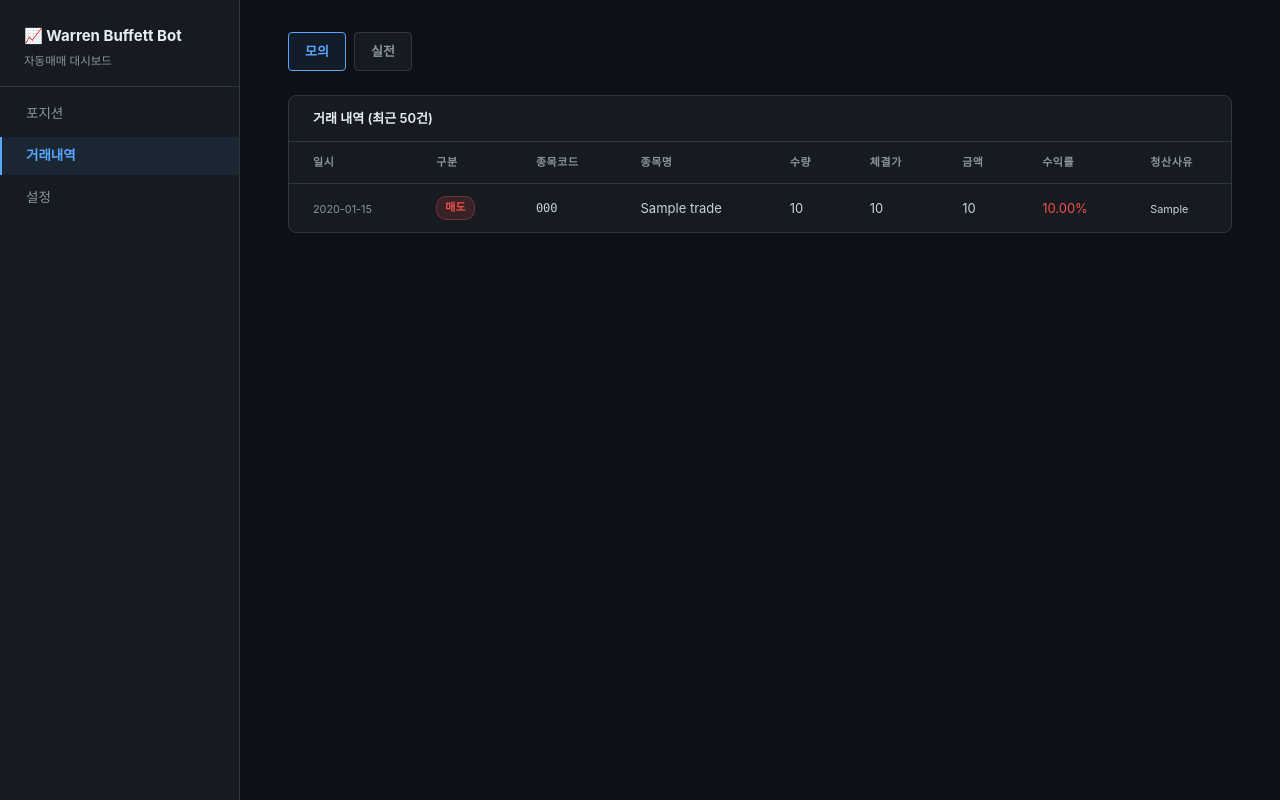
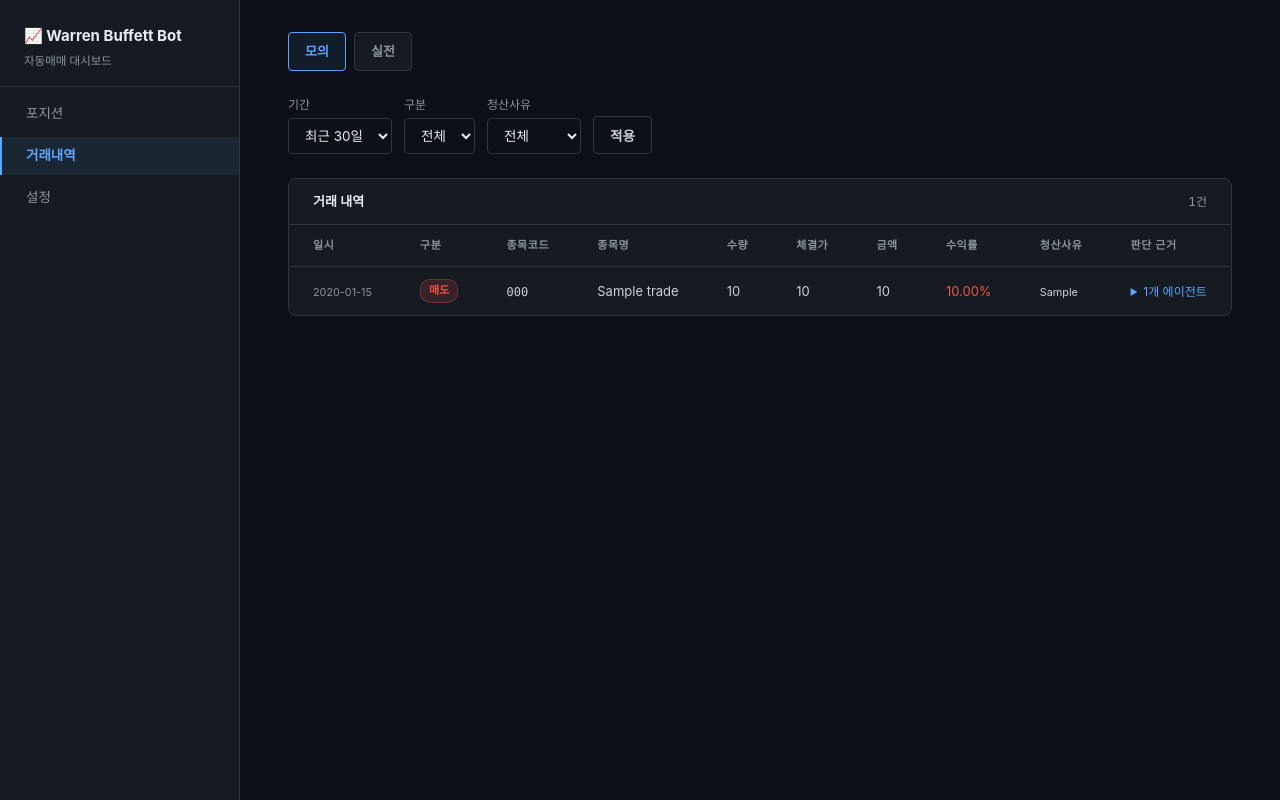
Before and after one commit to polymathPD/WarrentBuffettBot, a FastAPI app: page /trades in a window 1280 px wide. Run offline with FastAPI, Linux system fonts and the light colour scheme; a database or web service that is not in the repository returns one stand-in record (values such as "Sample title"); some web fonts are replaced.

Commit message:
Filter trade history and expose agent rationales
The trades page takes period, side and exit-reason filters, with the
reason list read from the data so new strategies show their own reasons.
Each buy row expands to the per-agent decision, confidence and rationale
stored in trades.agents. Wide tables scroll inside their card instead of
dragging the whole page sideways, and the settings form exposes CAPITAL.

```diff
--- a/dashboard/app.py
+++ b/dashboard/app.py
@@ -188,17 +188,53 @@ def index(request: Request, mode: str = "paper"):
     })
 
 
+TRADE_DAYS = ("7", "30", "90", "all")
+TRADE_LIMIT = 200
+
+
 @app.get("/trades")
-def trades_page(request: Request, mode: str = "paper"):
+def trades_page(request: Request, mode: str = "paper", days: str = "30",
+                side: str = "", reason: str = ""):
     mode = mode if mode in ("paper", "live") else "paper"
-    trades = db.fetchall("""
-        SELECT side, code, name, qty, price, amount,
-               realized_pct, exit_reason, ts
-        FROM trades WHERE mode = %s ORDER BY ts DESC LIMIT 50
-    """, (mode,))
+    days = days if days in TRADE_DAYS else "30"
+    side = side if side in ("buy", "sell") else ""
+
+    # 청산 사유는 전략마다 다르므로 목록을 DB에서 읽는다.
+    reasons = [
+        r["exit_reason"] for r in db.fetchall(
+            "SELECT DISTINCT exit_reason FROM trades "
+            "WHERE mode = %s AND exit_reason IS NOT NULL ORDER BY 1", (mode,)
+        )
+    ]
+    reason = reason if reason in reasons else ""
+
+    where = ["mode = %s"]
+    params = [mode]
+    if days != "all":
+        where.append("ts >= NOW() - (%s || ' days')::interval")
+        params.append(days)
+    if side:
+        where.append("side = %s")
+        params.append(side)
+    if reason:
+        where.append("exit_reason = %s")
+        params.append(reason)
+
+    trades = db.fetchall(
+        f"""SELECT side, code, name, qty, price, amount, strategy,
+                   realized_pct, exit_reason, agents, ts
+            FROM trades WHERE {' AND '.join(where)}
+            ORDER BY ts DESC LIMIT {TRADE_LIMIT}""",
+        tuple(params),
+    )
     return templates.TemplateResponse(request, "trades.html", {
         "trades": trades,
         "mode": mode,
+        "days": days,
+        "side": side,
+        "reason": reason,
+        "reasons": reasons,
+        "limit": TRADE_LIMIT,
     })
 
 
@@ -218,6 +254,7 @@ def settings_post(
     STOP_PCT: float = Form(...),
     MAX_HOLD_DAYS: int = Form(...),
     SLOTS: int = Form(...),
+    CAPITAL: int = Form(...),
 ):
     for key, value in [
         ("HEAT_AVOID", HEAT_AVOID),
@@ -225,6 +262,7 @@ def settings_post(
         ("STOP_PCT", STOP_PCT),
         ("MAX_HOLD_DAYS", MAX_HOLD_DAYS),
         ("SLOTS", SLOTS),
+        ("CAPITAL", CAPITAL),
     ]:
         db.execute(
             """INSERT INTO settings (key, value, updated_at)
--- a/dashboard/static/css/style.css
+++ b/dashboard/static/css/style.css
@@ -123,6 +123,7 @@ a { color: inherit; text-decoration: none; }
 
 .content {
   flex: 1;
+  min-width: 0;   /* 넓은 표가 flex 아이템을 늘려 페이지 전체가 가로 스크롤되는 것을 막는다 */
   padding: var(--sp-6) var(--sp-8);
   max-width: 1200px;
 }
@@ -212,11 +213,16 @@ a { color: inherit; text-decoration: none; }
 }
 
 /* Tables */
+/* 열이 많은 표는 페이지가 아니라 카드 안에서 가로 스크롤한다. */
+.table-scroll { overflow-x: auto; }
+
 table.table {
   width: 100%;
   border-collapse: collapse;
   font-size: 13px;
 }
+
+.table th, .table td { white-space: nowrap; }
 
 .table thead th {
   text-align: left;
@@ -323,6 +329,54 @@ input[type="number"]:focus {
   color: var(--muted);
   margin-top: var(--sp-1);
 }
+
+select {
+  background: var(--bg);
+  border: 1px solid var(--border);
+  border-radius: var(--radius-sm);
+  color: var(--text-strong);
+  padding: var(--sp-2) var(--sp-3);
+  font-size: 13.5px;
+  font-family: var(--font-sans);
+}
+
+select:focus { outline: none; border-color: var(--accent); }
+
+/* 필터 한 줄 (표 위) */
+.filter-row {
+  display: flex;
+  align-items: flex-end;
+  gap: var(--sp-3);
+  margin-bottom: var(--sp-5);
+  flex-wrap: wrap;
+}
+
+.filter-field { display: flex; flex-direction: column; }
+.filter-field .form-label { margin-bottom: var(--sp-1); }
+
+/* 에이전트 판단 근거 펼침 */
+details.agents summary {
+  cursor: pointer;
+  color: var(--accent);
+  font-size: 12px;
+  white-space: nowrap;
+}
+
+.agents-list {
+  margin: var(--sp-2) 0 0;
+  width: 260px;
+  font-size: 12px;
+  white-space: normal;
+}
+
+.agents-list dt {
+  color: var(--muted);
+  font-family: var(--font-mono);
+  font-size: 11px;
+  margin-top: var(--sp-2);
+}
+
+.agents-list dd { margin: 2px 0 0; }
 
 /* Alerts */
 .alert {
--- a/dashboard/templates/index.html
+++ b/dashboard/templates/index.html
@@ -111,6 +111,7 @@
 <div class="card">
   <div class="card-header">보유 포지션</div>
   {% if positions %}
+  <div class="table-scroll">
   <table class="table">
     <thead>
       <tr>
@@ -138,6 +139,7 @@
       {% endfor %}
     </tbody>
   </table>
+  </div>
   {% else %}
   <div class="empty-state">보유 종목 없음</div>
   {% endif %}
@@ -146,6 +148,7 @@
 {% if today_trades %}
 <div class="card">
   <div class="card-header">오늘의 거래</div>
+  <div class="table-scroll">
   <table class="table">
     <thead>
       <tr><th>구분</th><th>종목코드</th><th>종목명</th><th>체결가</th><th>수익률</th><th>청산사유</th><th>시각</th></tr>
@@ -166,6 +169,7 @@
       {% endfor %}
     </tbody>
   </table>
+  </div>
 </div>
 {% endif %}
 
--- a/dashboard/templates/trades.html
+++ b/dashboard/templates/trades.html
@@ -6,14 +6,55 @@
   <a href="/trades?mode=live" class="mode-tab mode-tab-live {{ 'active' if mode == 'live' else '' }}">실전</a>
 </div>
 
+<form class="filter-row" method="get" action="/trades">
+  <input type="hidden" name="mode" value="{{ mode }}">
+
+  <label class="filter-field">
+    <span class="form-label">기간</span>
+    <select name="days">
+      <option value="7" {{ 'selected' if days == '7' }}>최근 7일</option>
+      <option value="30" {{ 'selected' if days == '30' }}>최근 30일</option>
+      <option value="90" {{ 'selected' if days == '90' }}>최근 90일</option>
+      <option value="all" {{ 'selected' if days == 'all' }}>전체</option>
+    </select>
+  </label>
+
+  <label class="filter-field">
+    <span class="form-label">구분</span>
+    <select name="side">
+      <option value="" {{ 'selected' if not side }}>전체</option>
+      <option value="buy" {{ 'selected' if side == 'buy' }}>매수</option>
+      <option value="sell" {{ 'selected' if side == 'sell' }}>매도</option>
+    </select>
+  </label>
+
+  <label class="filter-field">
+    <span class="form-label">청산사유</span>
+    <select name="reason">
+      <option value="" {{ 'selected' if not reason }}>전체</option>
+      {% for r in reasons %}
+      <option value="{{ r }}" {{ 'selected' if reason == r }}>{{ r }}</option>
+      {% endfor %}
+    </select>
+  </label>
+
+  <button type="submit" class="btn">적용</button>
+</form>
+
 <div class="card">
-  <div class="card-header">거래 내역 (최근 50건)</div>
+  <div class="card-header">
+    거래 내역
+    <span class="card-header-meta">
+      {{ trades | length }}건{% if trades | length == limit %} (최대 {{ limit }}건){% endif %}
+    </span>
+  </div>
   {% if trades %}
+  <div class="table-scroll">
   <table class="table">
     <thead>
       <tr>
         <th>일시</th><th>구분</th><th>종목코드</th><th>종목명</th>
-        <th>수량</th><th>체결가</th><th>금액</th><th>수익률</th><th>청산사유</th>
+        <th>수량</th><th>체결가</th><th>금액</th><th>수익률</th><th>청산사유</th><th>판단 근거</th>
       </tr>
     </thead>
     <tbody>
@@ -30,12 +71,32 @@
           {% if t.realized_pct %}{% if t.realized_pct >= 0 %}+{% endif %}{{ "%.2f"|format(t.realized_pct * 100) }}%{% else %}-{% endif %}
         </td>
         <td><small>{{ t.exit_reason or "-" }}</small></td>
+        <td>
+          {% if t.agents %}
+          <details class="agents">
+            <summary>{{ t.agents | length }}개 에이전트</summary>
+            <dl class="agents-list">
+              {% for name, a in t.agents.items() %}
+              <dt>{{ name }}</dt>
+              <dd>
+                <span class="badge {% if a.decision == '매수' %}badge-buy{% else %}badge-sell{% endif %}">{{ a.decision }}</span>
+                <span class="text-muted">확신 {{ a.score }}</span>
+                <div>{{ a.rationale }}</div>
+              </dd>
+              {% endfor %}
+            </dl>
+          </details>
+          {% else %}
+          <small class="text-muted">-</small>
+          {% endif %}
+        </td>
       </tr>
       {% endfor %}
     </tbody>
   </table>
+  </div>
   {% else %}
-  <div class="empty-state">거래 내역 없음</div>
+  <div class="empty-state">조건에 맞는 거래 없음</div>
   {% endif %}
 </div>
 
```
Also changed, not shown: TODO.md (+3 -2 lines), dashboard/templates/settings.html (+7 -0 lines).
